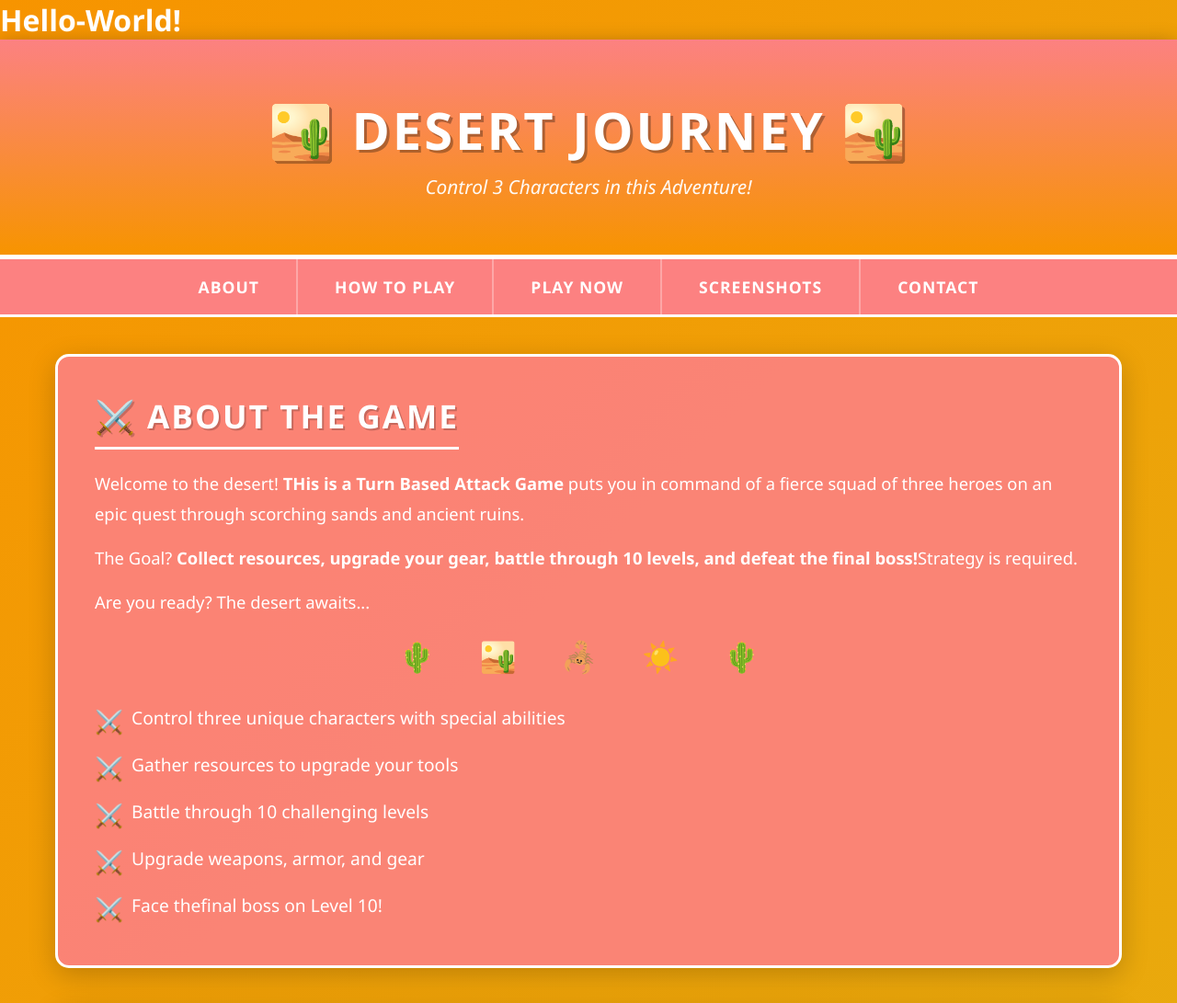
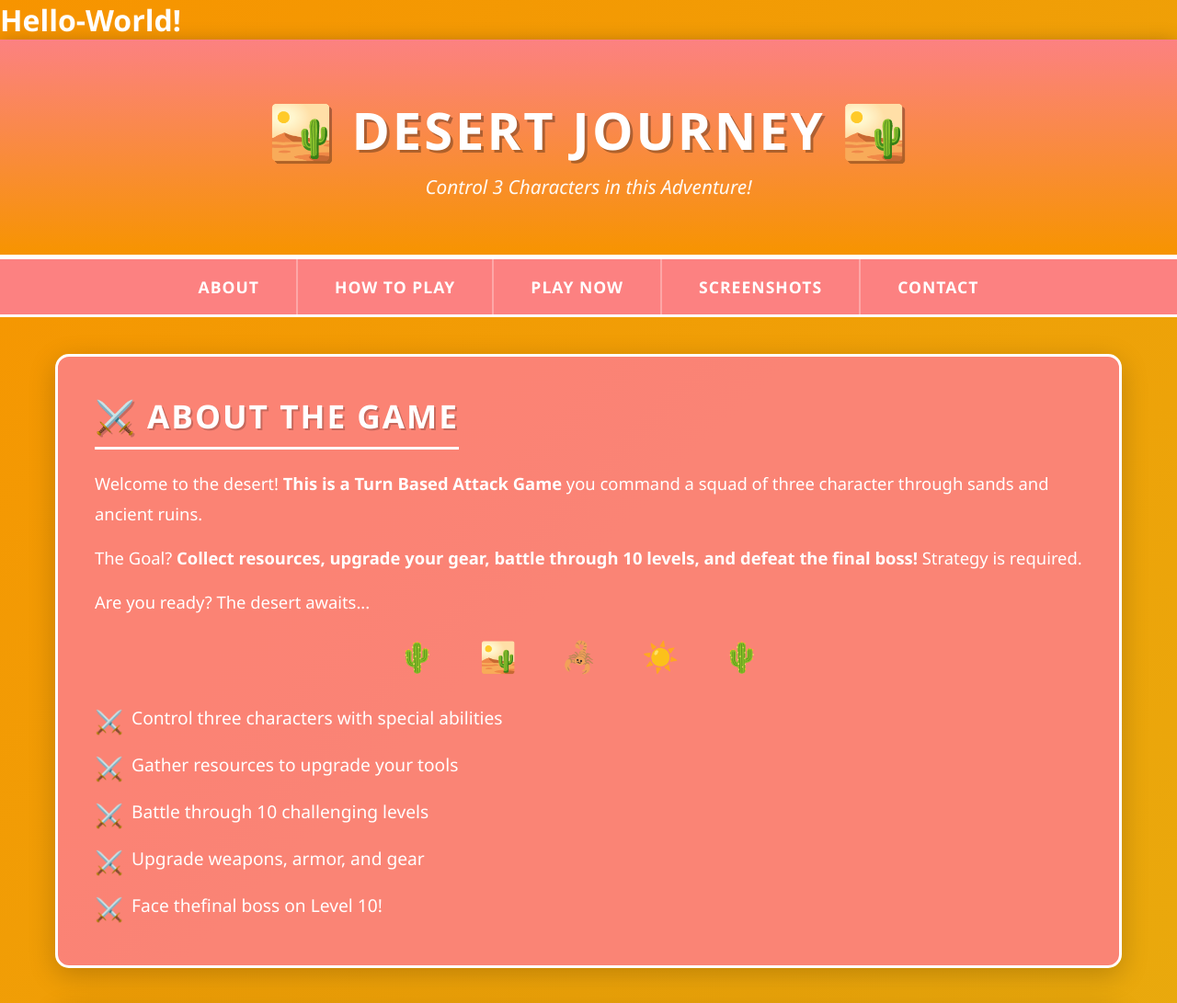
Before and after one commit to GavinOnGithub/GavinOnGithub.github.io, a plain HTML site: page index.html in a window 1280 px wide. Shown: the top 1091 px of the page at 92% size. Drawn offline with Linux system fonts and the light colour scheme.

Commit message:
Update index.html

```diff
--- a/index.html
+++ b/index.html
@@ -379,14 +379,14 @@
         <!-- About Section -->
         <section id="about" class="section">
             <h2>⚔️ About the Game</h2>
-            <p>Welcome to the desert! <strong>THis is a Turn Based Attack Game</strong> puts you in command of a fierce squad of three heroes on an epic quest through scorching sands and ancient ruins.</p>
-            <p>The Goal? <strong>Collect resources, upgrade your gear, battle through 10 levels, and defeat the final boss!</strong>Strategy is required.</p>
+            <p>Welcome to the desert! <strong>This is a Turn Based Attack Game</strong> you command a squad of three character through sands and ancient ruins.</p>
+            <p>The Goal? <strong>Collect resources, upgrade your gear, battle through 10 levels, and defeat the final boss!</strong> Strategy is required.</p>
             <p>Are you ready? The desert awaits...</p>
 
             <div class="desert-decoration">🌵 🏜️ 🦂 ☀️ 🌵</div>
 
             <ul class="features-list">
-                <li>Control three unique characters with special abilities</li>
+                <li>Control three characters with special abilities</li>
                 <li>Gather resources to upgrade your tools</li>
                 <li>Battle through 10 challenging levels</li>
                 <li>Upgrade weapons, armor, and gear</li>
```
